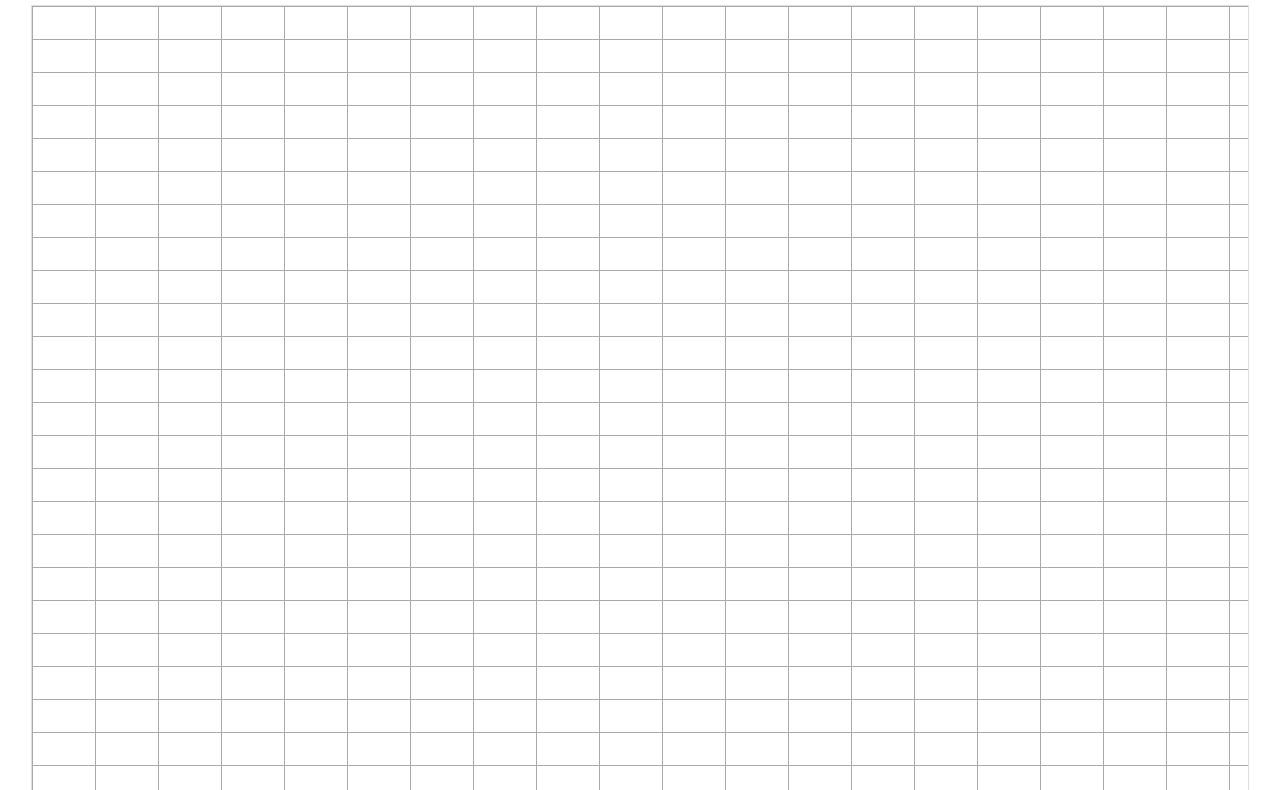
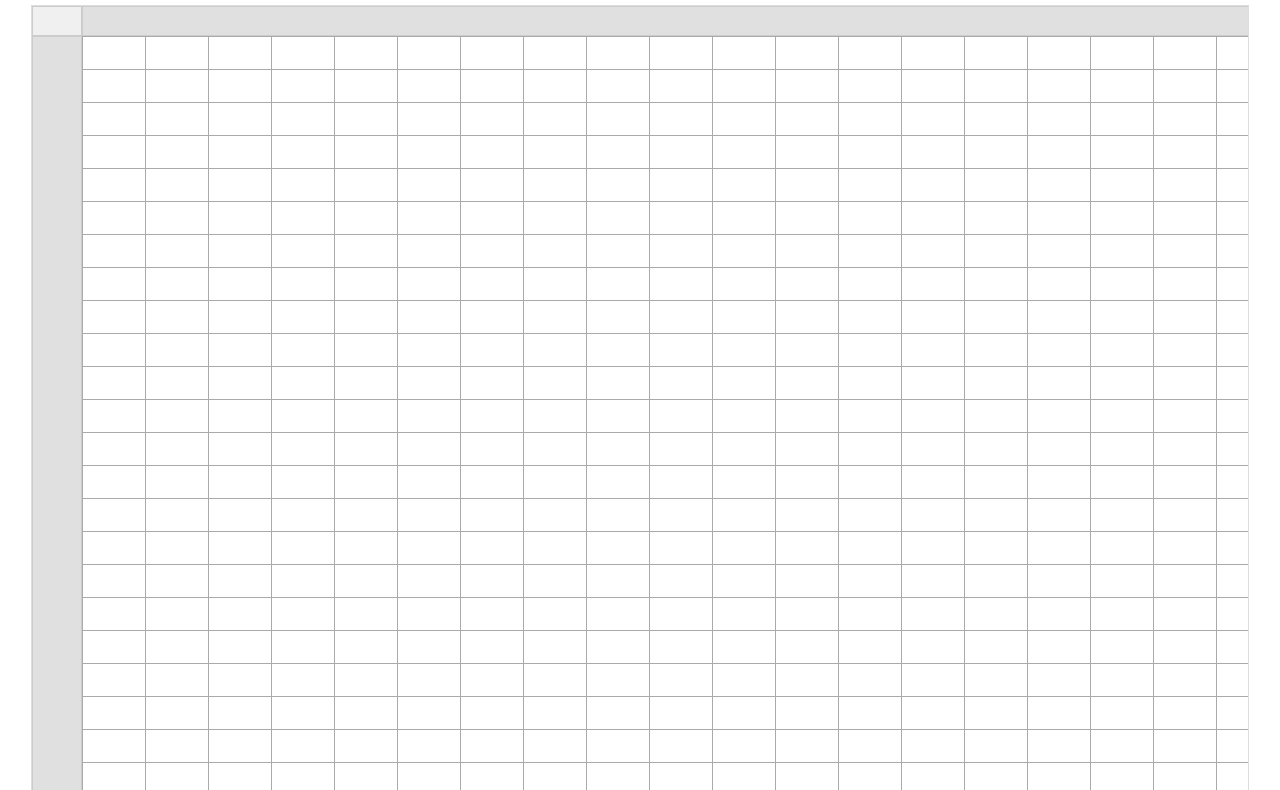
Before and after one commit to ethanvirtudazo/finance_tracker, a plain HTML site: page src/index.html in a window 1280 px wide. Shown: the part 72-862 px from the top of the page. Drawn offline with Linux system fonts and the light colour scheme.

Commit message:
index-v1

```diff
--- a/src/index.html
+++ b/src/index.html
@@ -8,6 +8,9 @@
     <body>
         <h1>Finance Tracker</h1>
         <div class="table-container">
+            <div class="corner"></div>
+            <div class="index-row"></div>
+            <div class="index-column"></div>
             <table id="spreadsheet"></table>
         </div>
         <script src="./script.js"></script>
--- a/src/script.js
+++ b/src/script.js
@@ -12,3 +12,8 @@ for (let i = 0; i < 50; i++) {
         newRow.appendChild(newCell);
     }
 }
+
+const indexColumn = document.getElementById('index-column');
+
+
+const indexRow = document.getElementById('index-row');
--- a/src/styles.css
+++ b/src/styles.css
@@ -22,6 +22,37 @@ h1 {
     height: 100%;
     overflow: auto;
     border: 1px solid #ddd;
+    display: grid;
+    grid-template-areas:
+        "corner index-row"
+        "index-column cells";
+    grid-template-columns: 50px 1fr;
+    grid-template-rows: 30px 1fr;
+}
+
+.corner {
+    grid-area: corner;
+    background-color: #f0f0f0;
+    border: 1px solid #ccc;
+}
+
+.index-row {
+    grid-area: index-row;
+    background-color: #e0e0e0;
+    border: 1px solid #ccc;
+    text-align: center;
+}
+
+.index-column {
+    grid-area: index-column;
+    background-color: #e0e0e0;
+    border: 1px solid #ccc;
+    text-align: center;
+}
+
+#spreadsheet {
+    grid-area: cells;
+    border: 1px solid #ccc;
 }
 
 table {
```
